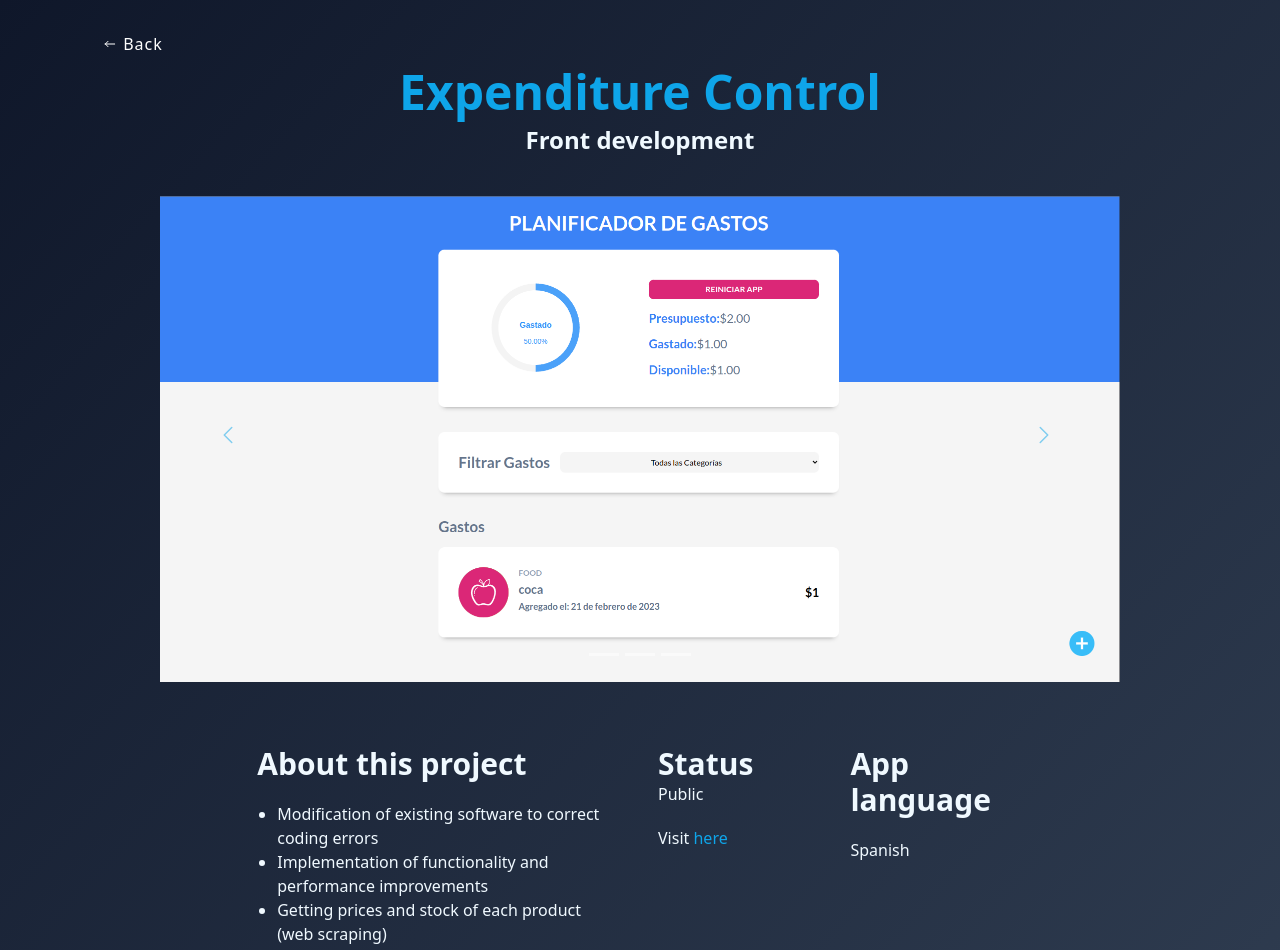
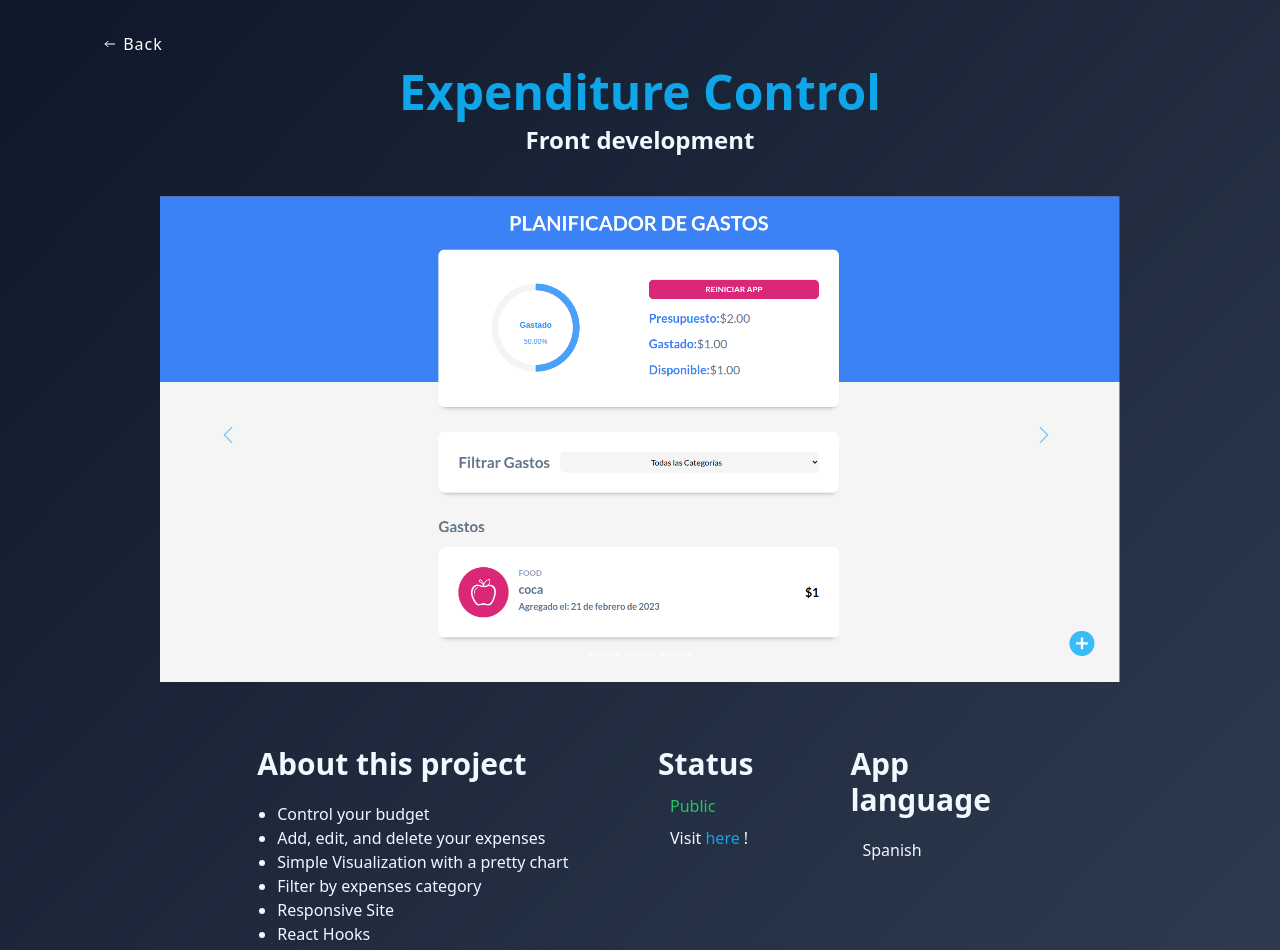
Before and after one commit to H4ckerman666/portfolio, a Vue app: page /project-view/m1 in a window 1280 px wide. Shown: the top 950 px of the page. Built offline with nearby package versions, Linux system fonts and the light colour scheme; what tw-elements would draw is missing.

Commit message:
update data for own projects

```diff
--- a/src/components/ProjectView.vue
+++ b/src/components/ProjectView.vue
@@ -2,7 +2,7 @@
 import Carousel from "./Carousel.vue";
 import BackButton from "./BackButton.vue";
 import { projects } from "@/data/";
-import { onBeforeMount, ref } from "vue";
+import { onBeforeMount, ref, computed } from "vue";
 import Icon from "./Icon.vue";
 
 const props = defineProps({
@@ -14,9 +14,15 @@ onBeforeMount(() => {
   const element = projects.filter((element) => element.id === props.id);
   project.value = element[0];
 });
+
+const statusClass = computed(() => {
+  return project.value.status === "Public"
+    ? "text-base mt-3 ml-3 text-green-500"
+    : "text-base mt-3 ml-3 text-red-500";
+});
 </script>
 <template>
-  <BackButton class="ml-20 mt-5"/>
+  <BackButton class="ml-20 mt-5" />
   <header class="font-bold text-5xl text-center">
     <h1 class="text-sky-500">
       {{ project.title }}
@@ -42,15 +48,15 @@ onBeforeMount(() => {
       <div class="grid grid-cols-2 gap-5 mt-5 md:mt-0">
         <div>
           <h3 class="font-bold text-3xl">Status</h3>
-          <p class="text-base">{{ project.status }}</p>
-          <p v-if="project.link !== ''" class="mt-5">
+          <p :class="statusClass">{{ project.status }}</p>
+          <p v-if="project.link !== ''" class="mt-2 ml-3">
             Visit
-            <a :href="project.link" class="text-sky-500">here</a>
+            <a :href="project.link" class="text-sky-500">here </a>!
           </p>
         </div>
         <div>
           <h3 class="font-bold text-3xl">App language</h3>
-          <p class="mt-5">
+          <p class="mt-5 ml-3">
             {{ project.language }}
           </p>
         </div>
--- a/src/data/index.js
+++ b/src/data/index.js
@@ -78,11 +78,13 @@ const projects = [
     images: ["m1-1.png", "m1-2.png", "m1-3.png"],
     link: "https://expenditure-control.netlify.app/",
     longDescription: [
-      "Modification of existing software to correct coding errors",
-      "Implementation of functionality and performance improvements",
-      "Getting prices and stock of each product (web scraping)",
-      "Update Onsite Amazon stock",
-      "Generate stock report of each sku of the products",
+      "Control your budget",
+      "Add, edit, and delete your expenses",
+      "Simple Visualization with a pretty chart",
+      "Filter by expenses category",
+      "Responsive Site",
+      "React Hooks",
+      "Apex Charts",
     ],
     status: "Public",
     technologies: ["react", "javascript", "git", "github"],
@@ -98,14 +100,19 @@ const projects = [
     type: "Front development",
     language: "English",
     description: "Crypto Currency Quote",
-    images: ["w2-1.png", "w2-2.png", "w2-3.png"],
-    link: "https://expenditure-control.netlify.app/",
+    images: ["m2-1.png", "m2-2.png", "m2-3.png"],
+    link: "https://crypto-quote-react.netlify.app/",
     longDescription: [
-      "Modification of existing software to correct coding errors",
-      "Implementation of functionality and performance improvements",
-      "Getting prices and stock of each product (web scraping)",
-      "Update Onsite Amazon stock",
-      "Generate stock report of each sku of the products",
+      "Quote the cost of your cryptocurrencies",
+      "Most important cryptocurrencies ",
+      "Complete information about the price",
+      "Multiple currencies",
+      "Responsive Site",
+      "UseState",
+      "UseEffect",
+      "Styled components",
+      "Custom hooks",
+      "Consume APIs",
     ],
     status: "Public",
     technologies: ["react", "javascript", "git", "github"],
@@ -120,13 +127,13 @@ const projects = [
     description: "Veterinary Appointments",
 
     images: ["m3-1.png", "m3-2.png", "m3-3.png"],
-    link: "https://expenditure-control.netlify.app/",
+    link: "https://creative-crisp-bec5e0.netlify.app/",
     longDescription: [
-      "Modification of existing software to correct coding errors",
-      "Implementation of functionality and performance improvements",
-      "Getting prices and stock of each product (web scraping)",
-      "Update Onsite Amazon stock",
-      "Generate stock report of each sku of the products",
+      "Create appointments from your patients",
+      "Add, update and delete the appointments",
+      "Persistent information saved in local storage.",
+      "Responsive Site",
+      "React Hooks",
     ],
     status: "Public",
     technologies: ["react", "javascript", "tailwind", "git", "github"],
```
